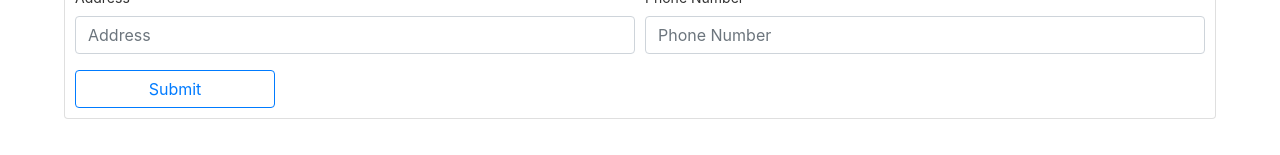
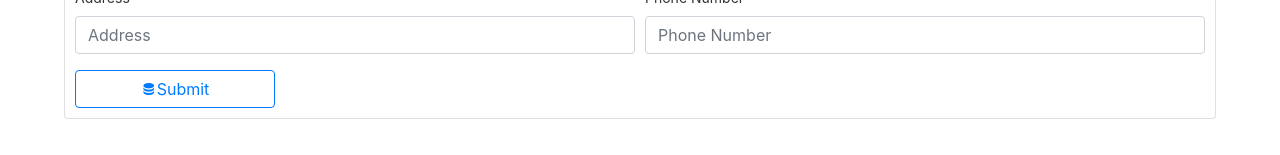
Before and after one commit to gitRedgieGravador/myangular, an Angular app: page /form in a window 1280 px wide. Shown: the part 267-422 px from the top of the page. Built offline with nearby package versions, Linux system fonts and the light colour scheme.

Commit message:
added routing

```diff
--- a/src/app/form/form.component.html
+++ b/src/app/form/form.component.html
@@ -22,8 +22,8 @@
                     <input type="text" id="pnumber" class="form-control" placeholder="Phone Number" [(ngModel)]="pNum" [ngModelOptions]="{standalone: true}"/>
                 </div>
             </div>
-            <button *ngIf="!editing" class="btn btn-outline-primary" (click)="$event.preventDefault(); submit()">Submit</button>
-            <button *ngIf="editing" class="btn btn-outline-success" (click)="$event.preventDefault(); save()">Save</button>
+            <button *ngIf="!editing" class="btn btn-outline-primary mdi mdi-database" (click)="$event.preventDefault(); submit()">Submit</button>
+            <button *ngIf="editing" class="btn btn-outline-success mid mdi-database" (click)="$event.preventDefault(); save()">Save</button>
         </form>
     </div>
 </div>
```
